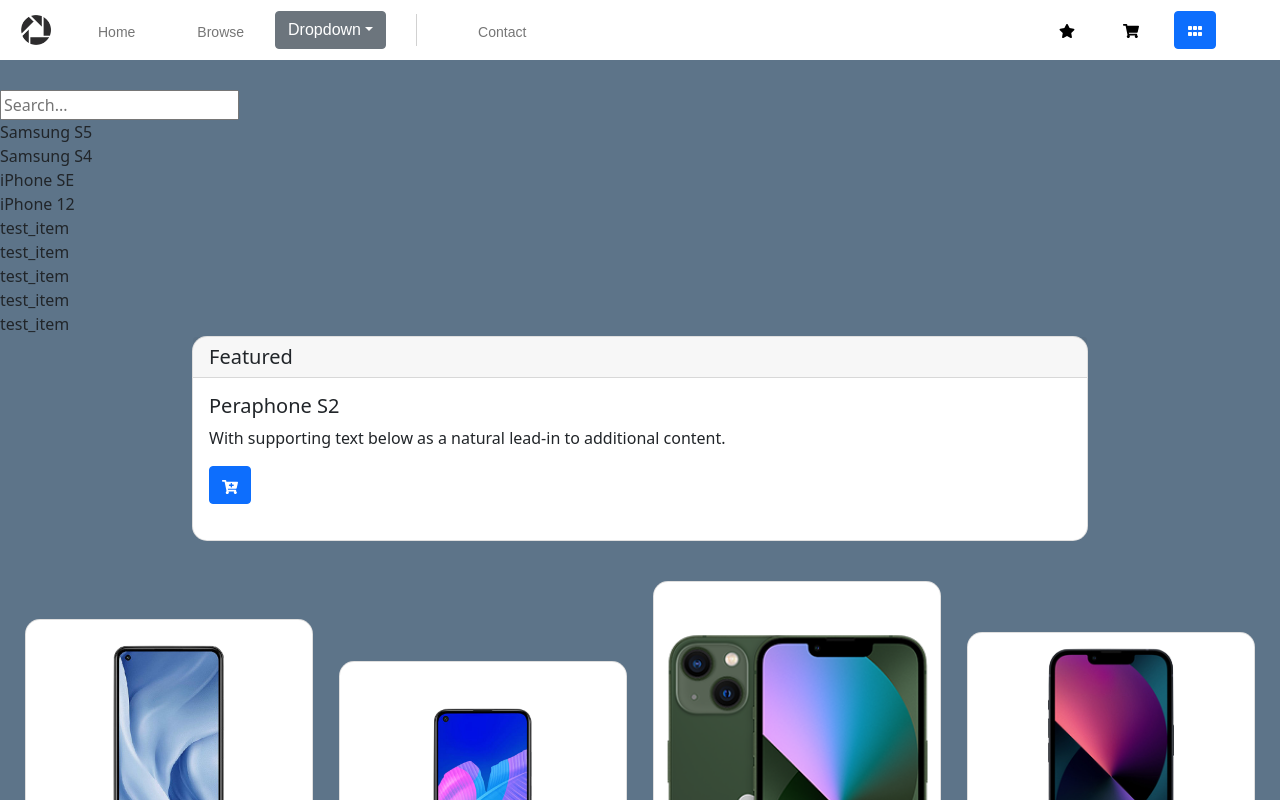
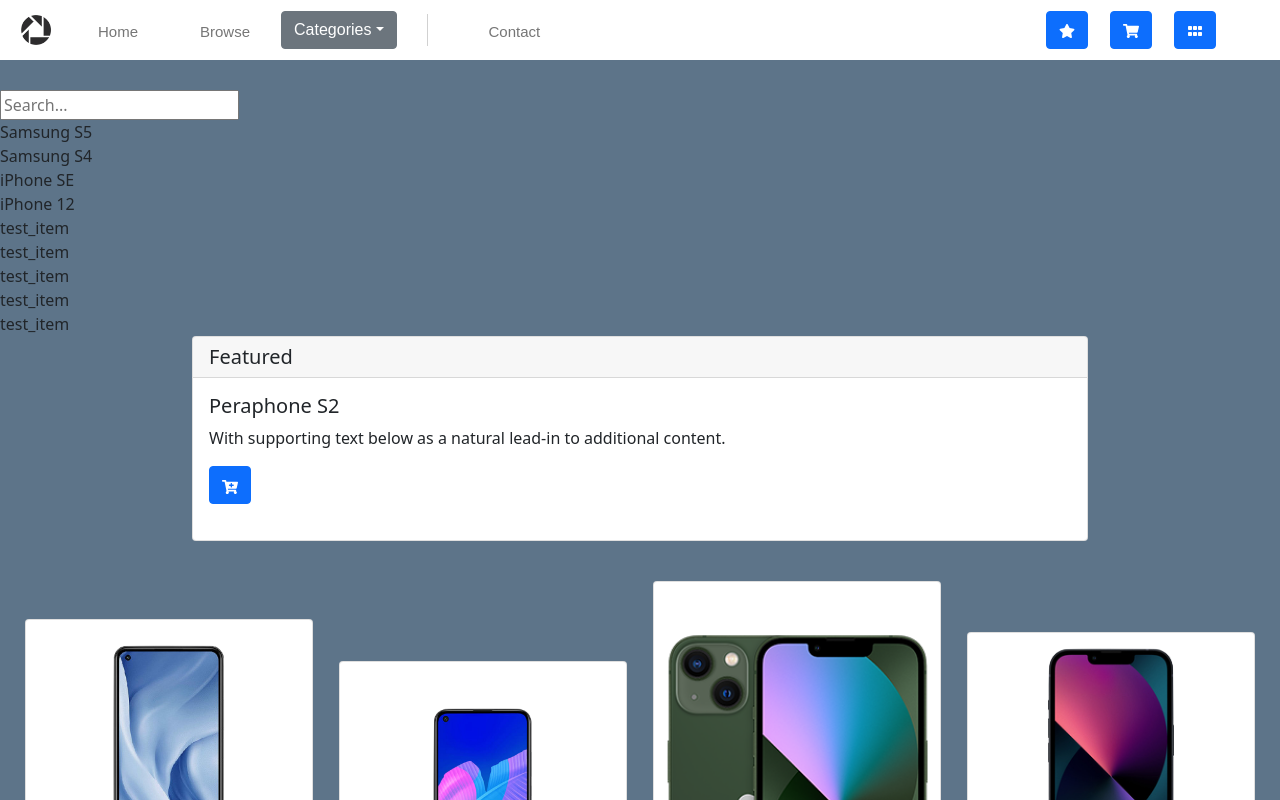
Before and after one commit to JennsiS/Products, a React (Create React App) app in the folder ecommerce-uvg/ecommerce-frontend/: page / in a window 1280 px wide. Shown: the top 800 px of the page. Built offline with nearby package versions, Linux system fonts and the light colour scheme.

Commit message:
Fixing bootstrap issue

```diff
--- a/ecommerce-uvg/ecommerce-frontend/package.json
+++ b/ecommerce-uvg/ecommerce-frontend/package.json
@@ -10,7 +10,6 @@
     "jquery": "^3.6.0",
     "popper.js": "^1.16.1",
     "react": "^18.0.0",
-    "react-bootstrap": "^2.3.1",
     "react-dom": "^18.0.0",
     "react-icons": "^4.3.1",
     "react-scripts": "5.0.1",
--- a/ecommerce-uvg/ecommerce-frontend/src/components/CHeader.jsx
+++ b/ecommerce-uvg/ecommerce-frontend/src/components/CHeader.jsx
@@ -1,7 +1,6 @@
 import React from "react"
 import "../styles/CHeader.scss"
 import logo from "../imgs/logo.png"
-import 'bootstrap/dist/css/bootstrap.min.css';
 import { FaGripHorizontal, FaShoppingCart, FaStar } from 'react-icons/fa';
 
 export default function CHeader(props) {
@@ -14,15 +13,15 @@ export default function CHeader(props) {
             <button type="button" id="nav_button"> Home </button>
             <button type="button" id="nav_button"> Browse </button>
           </ul>
-            <div className="dropdown">
-            <button className="btn btn-secondary dropdown-toggle" type="button" id="dropdownMenu2" data-toggle="dropdown" aria-haspopup="true" aria-expanded="false">
-              Dropdown
+          <div className="dropdown">
+            <button className="btn btn-secondary dropdown-toggle" type="button" id="dropdownMenuButton1" data-bs-toggle="dropdown" aria-expanded="false">
+              Categories
             </button>
-            <div className="dropdown-menu" aria-labelledby="dropdownMenu2">
-              <button className="dropdown-item" type="button">Action</button>
-              <button className="dropdown-item" type="button">Another action</button>
-              <button className="dropdown-item" type="button">Something else here</button>
-            </div>
+            <ul className="dropdown-menu" aria-labelledby="dropdownMenuButton1">
+              <li><a className="dropdown-item" href="#f">Action</a></li>
+              <li><a className="dropdown-item" href="#f">Another action</a></li>
+              <li><a className="dropdown-item" href="#f">Something else here</a></li>
+            </ul>
           </div>
           <div className="__bar" />
           <ul className="nav_list">
--- a/ecommerce-uvg/ecommerce-frontend/src/components/Catalogo.jsx
+++ b/ecommerce-uvg/ecommerce-frontend/src/components/Catalogo.jsx
@@ -1,5 +1,4 @@
 import {React, useState} from "react";
-import 'bootstrap/dist/css/bootstrap.min.css';
 import '../styles/Catalogo.scss'
 import { FaCartPlus} from 'react-icons/fa';
 import CHeader from './CHeader';
--- a/ecommerce-uvg/ecommerce-frontend/src/index.js
+++ b/ecommerce-uvg/ecommerce-frontend/src/index.js
@@ -3,8 +3,10 @@ import ReactDOM from 'react-dom/client';
 import './styles/index.scss';
 import App from './App';
 import reportWebVitals from './reportWebVitals';
-import 'bootstrap/dist/js/bootstrap.js';
-import 'popper.js';
+import 'bootstrap/dist/css/bootstrap.min.css';
+import 'bootstrap/dist/js/bootstrap.bundle.min';
+import $ from 'jquery';
+import Popper from 'popper.js';
 
 const root = ReactDOM.createRoot(document.getElementById('root'));
 root.render(
```
